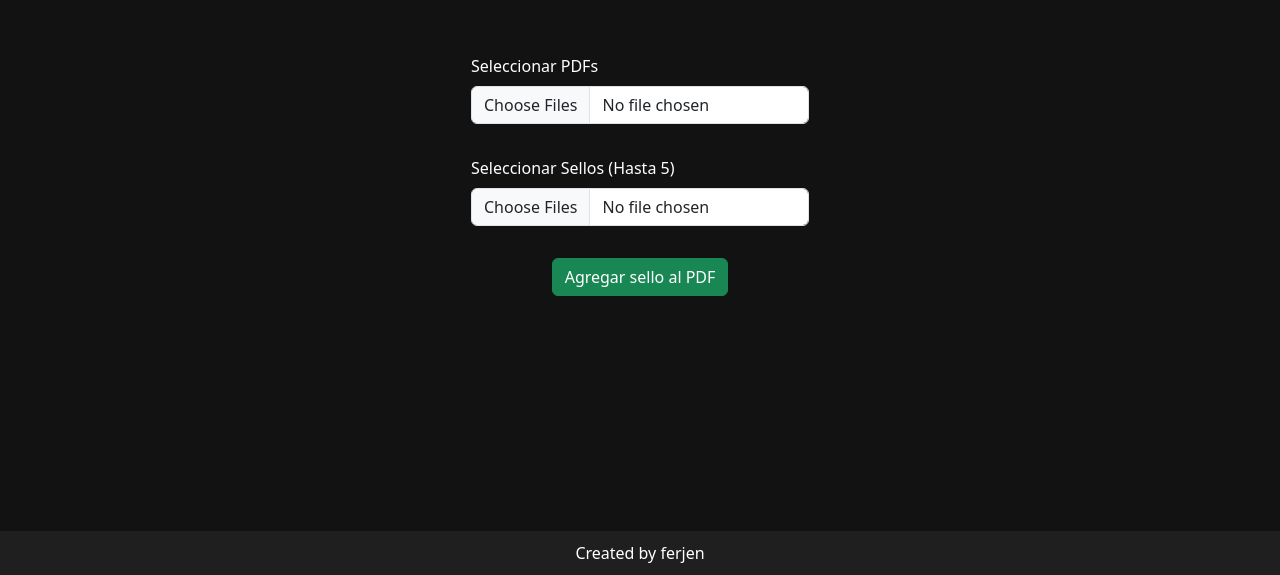
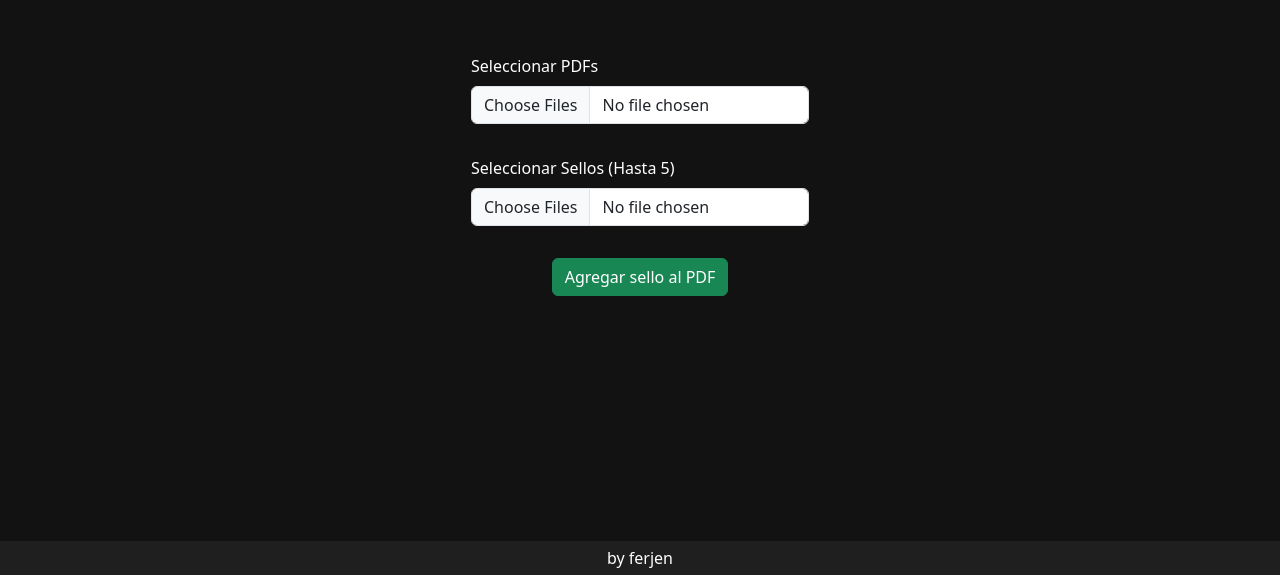
Before and after one commit to ferjencoder/06-seal-pdf, a website with bundled scripts: page index.html in a window 1280 px wide. Shown: the part 225-800 px from the top of the page. Built offline with nearby package versions, Linux system fonts and the light colour scheme.

Commit message:
style: Adjusted font size to footer, added readme

```diff
--- a/index.html
+++ b/index.html
@@ -68,10 +68,9 @@
 
   </section>
 
-  <!-- Footer -->
   <footer
-    style="position: fixed; bottom: 0; left: 0; right: 0; text-align: center; background-color: #1f1f1f; padding: 10px;">
-    Created by ferjen
+    style="position: fixed; bottom: 0; left: 0; right: 0; text-align: center; background-color: #1f1f1f; padding: 5px;">
+    by ferjen
   </footer>
 
 </body>
```
Also changed, not shown: readme.md (added).
